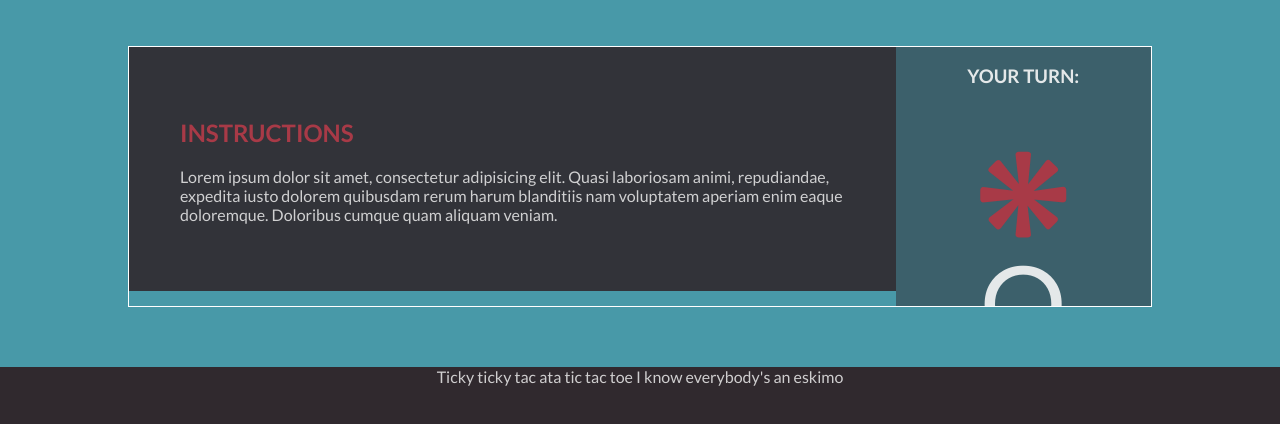
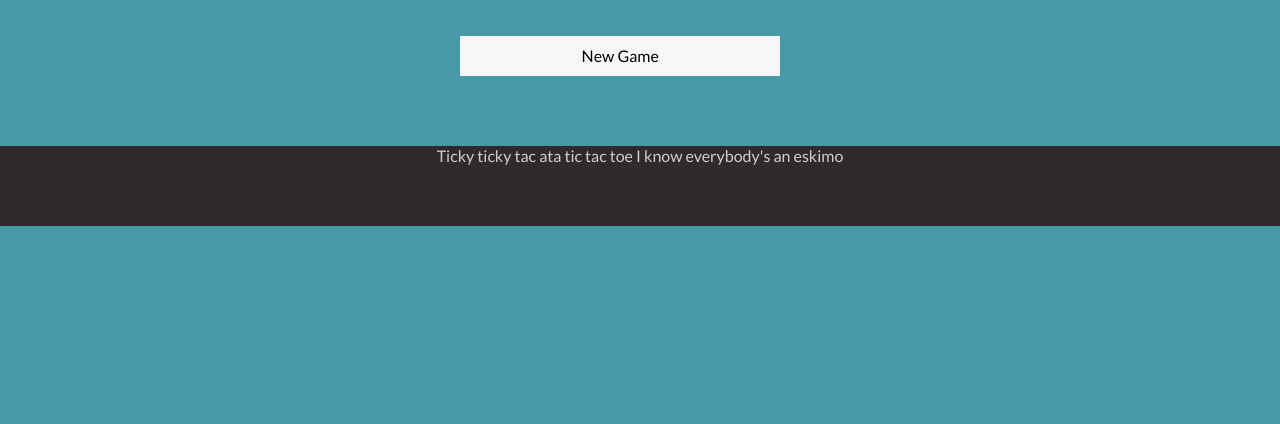
Before and after one commit to samnevers/tictactoe, a plain HTML site: page index.html in a window 1280 px wide. Shown: the part 1076-1500 px from the top of the page. After the commit the page ends 1302 px from the top, so only its background shows below. Drawn offline with Linux system fonts and the light colour scheme.

Commit message:
reset button added

```diff
--- a/index.html
+++ b/index.html
@@ -46,7 +46,10 @@
       </div>
     </div>
 
-    <div class="bottom-div">
+      <button class="newGame">New Game</button>
+
+    <!-- <div class="bottom-div">
+      <button id="newGame">New Game</button>
       <div class="instructions">
         <h2>INSTRUCTIONS</h2>
         <p>Lorem ipsum dolor sit amet, consectetur adipisicing elit. Quasi laboriosam animi, repudiandae, expedita iusto dolorem quibusdam rerum harum blanditiis nam voluptatem aperiam enim eaque doloremque. Doloribus cumque quam aliquam veniam.</p>
@@ -58,7 +61,7 @@
         <div class="x"><p class="tokenX">*</p></div>
         <div class="o"><p class="tokenO">o</p></div>
       </div>
-    </div> <!-- bottom-div -->
+     </div> bottom-div -->
 
   </div> <!--wrapper -->
 <footer>
--- a/main.js
+++ b/main.js
@@ -1,3 +1,5 @@
+// HEADER ANIMATION?
+
 // Don't forget that anything that interacts with JS DOM elements needs to sit inside the Document Ready function
 $(document).ready(function() {
 
@@ -5,6 +7,8 @@ $(document).ready(function() {
   // reset function?
 
   var $gameboard = $(".gameboard");
+  var $newGame = $(".newGame");
+
 
 // DETERMINE WHO'S TURN IT IS
   var marker = "*";
@@ -36,6 +40,19 @@ var $squareH = $squares.eq(7);
 var $squareI = $squares.eq(8);
 
 
+// reset board
+
+  var resetGame = function() {
+    console.log($squares);
+    console.log($squares.text);
+    $squares.text("");
+    console.log($squares.text);
+    $squares.removeClass("tokenX");
+    $squares.removeClass("tokenO");
+    marker = "*";
+  };
+
+
 // DEFINING RULES FOR WINNING
   // FIRST, DEFINING/CHECKING FOR A WIN
 
@@ -46,10 +63,10 @@ var $squareI = $squares.eq(8);
 
     if ((squareOne === squareTwo) && (squareTwo === squareThree)) {
       if (squareOne === "*") {
-        console.log("Congratulations Player One!");
+        console.log("Congratulations Player *!");
         return "*";
       } else if (squareOne === "o") {
-        console.log("Congratulations Player Two!");
+        console.log("Congratulations Player o!");
         return "o";
       }
     }
@@ -136,5 +153,6 @@ var markSquare = function () {
 
 $squares.on("click", markSquare);
 
+$(".newGame").on("click", resetGame);
 
 });
--- a/style.css
+++ b/style.css
@@ -109,13 +109,31 @@ p {
   padding: 0;
 }
 
+button {
+  width: 25vw;
+  height: 5vh;
+  background-color: rgba(247, 247, 247, 1);
+  border-style: none;;
+  font-family: "Lato", sans-serif;
+  font-size: 1em;
+  position: relative;
+  top: 90px;
+  left: 34.5%;
+  text-decoration: none;
+}
+
+button:hover {
+  color: rgba(247, 247, 247, 1);
+  background-color: rgba(168, 58, 71, 1);
+}
+
 /*THIS WILL DO FOR NOW, BUT YOU STILL NEED TO:
   CENTER THE DIV
   REMOVE THE APPROPRIATE BORDERS
   STYLE THE BORDERS APPROPRIATELY*/
 
 /*BOTTOM DIV*/
-.bottom-div {
+/*.bottom-div {
   width: 80vw;
   border: 1px solid white;
   position: relative;
@@ -162,7 +180,7 @@ p {
   width: 100%;
   height: auto;
   display: block;
-}
+}*/
 
 footer {
   width: 100%;
```
Also changed, not shown: 1 other file.
